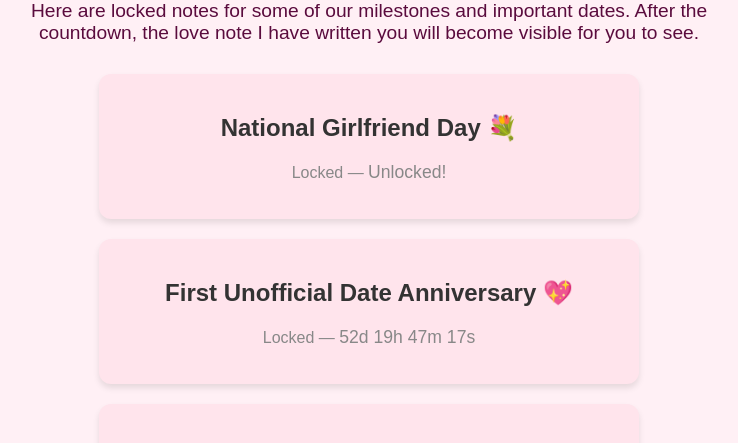
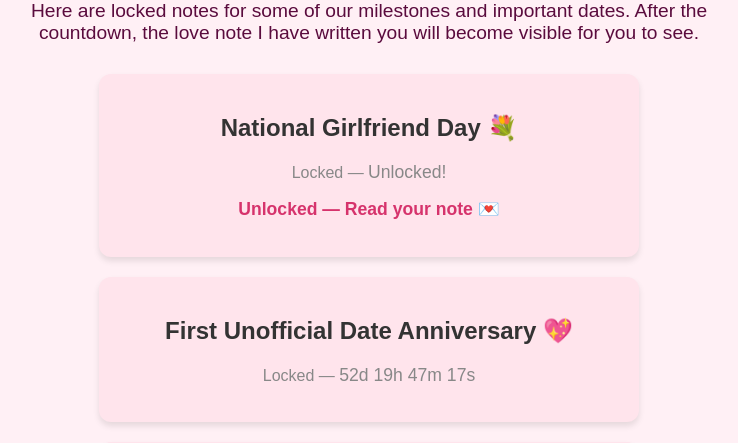
Before and after one commit to michaelg52/Love-Notes-App, a Flask app: page /notes in a window 1280 px wide. Shown: the part 133-576 px from the top of the page, without its empty margins (271-1009 px from the left). Run offline with Flask 3, Linux system fonts and the light colour scheme.

Commit message:
Fix unlocked notes visibility logic

```diff
--- a/templates/notes.html
+++ b/templates/notes.html
@@ -48,31 +48,51 @@
             font-size: 1.1em;
             margin-top: 10px;
         }
+
+        .note-link {
+            display: none;
+            margin-top: 15px;
+            font-size: 1.1em;
+        }
+
+        .note-link a {
+            color: #d6336c;
+            text-decoration: none;
+            font-weight: bold;
+        }
     </style>
 </head>
 <body>
     <h1>Your Love Notes 💌</h1>
     <p class="description">
-      Here are locked notes for some of our milestones and important dates. After the countdown, the love note I have written you will become visible for you to see.
+        Here are locked notes for some of our milestones and important dates. After the countdown, the love note I have written you will become visible for you to see.
     </p>
 
     {% for note in notes %}
         <div class="note">
             <h2>{{ note.title }}</h2>
+
             {% if note.unlocked %}
-                <p class="unlocked"><a href="{{ note.content }}" target="_blank">Unlocked — Read your note 💌</a></p>
+                <p class="unlocked">
+                    <a href="{{ note.content }}" target="_blank">Unlocked — Read your note 💌</a>
+                </p>
             {% else %}
                 <p class="locked">Locked — <span class="countdown" id="countdown-{{ loop.index }}"></span></p>
+                <p class="note-link" id="link-{{ loop.index }}">
+                    <a href="{{ note.content }}" target="_blank">Unlocked — Read your note 💌</a>
+                </p>
                 <script>
                     const countdownDate{{ loop.index }} = new Date("{{ note.date }}T00:00:00").getTime();
                     const countdownEl{{ loop.index }} = document.getElementById("countdown-{{ loop.index }}");
+                    const noteLinkEl{{ loop.index }} = document.getElementById("link-{{ loop.index }}");
 
                     function updateCountdown{{ loop.index }}() {
                         const now = new Date().getTime();
                         const distance = countdownDate{{ loop.index }} - now;
 
-                        if (distance < 0) {
+                        if (distance <= 0) {
                             countdownEl{{ loop.index }}.innerHTML = "Unlocked!";
+                            noteLinkEl{{ loop.index }}.style.display = "block";
                             return;
                         }
 
```
